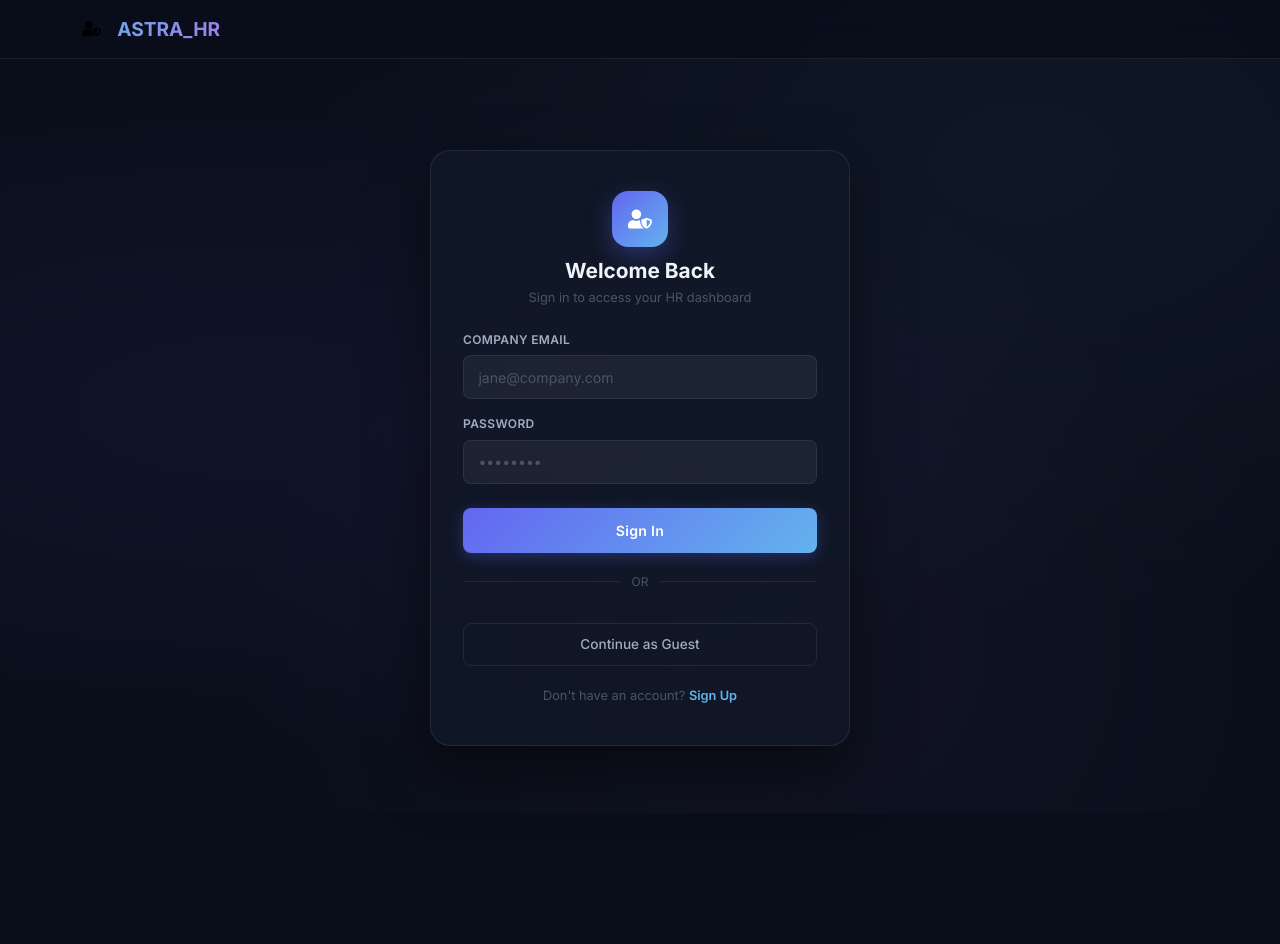
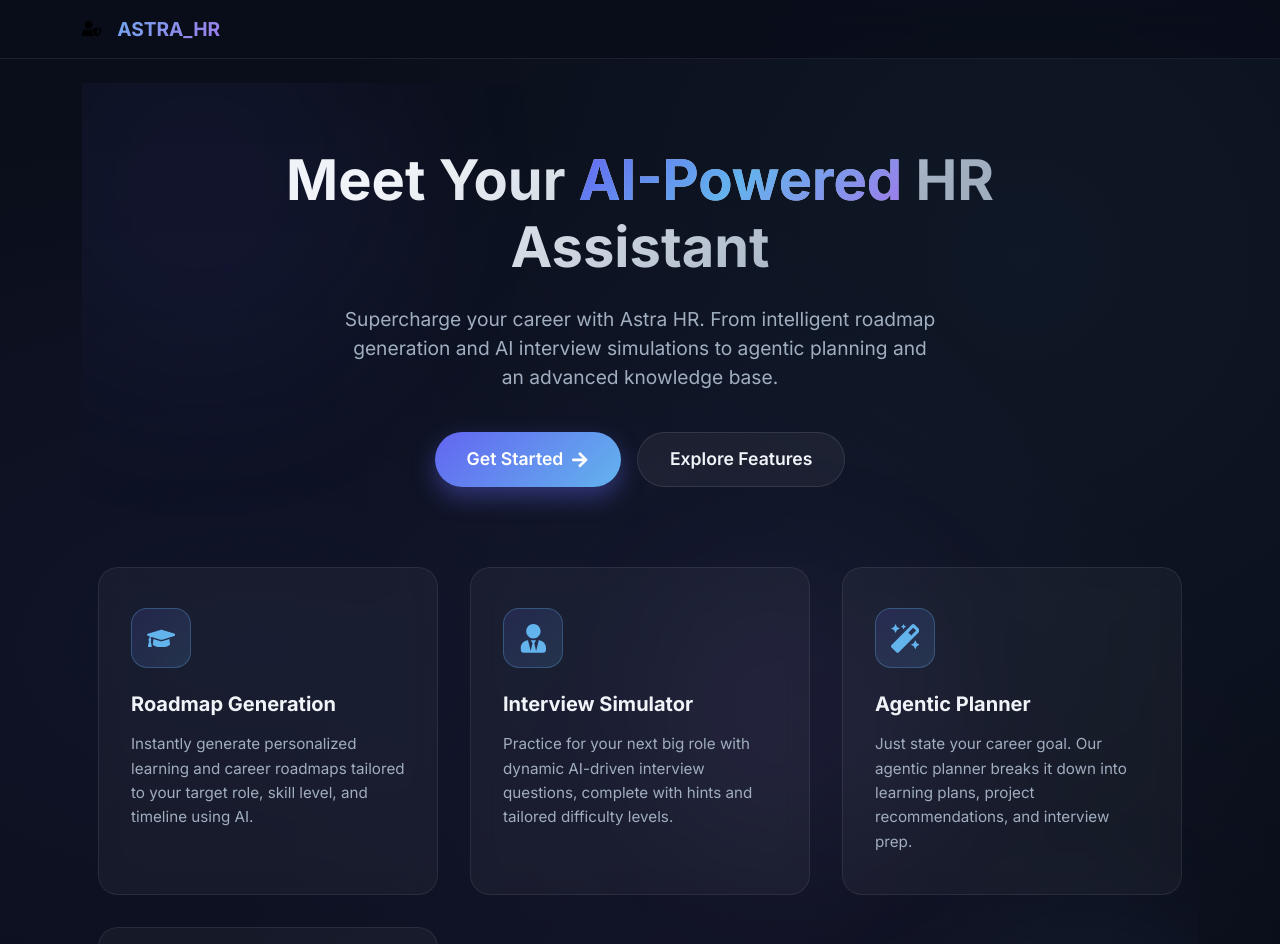
Before and after one commit to Sourabhpande532/AstraAIs, a React (Vite) app in the folder ai-client/: page / in a window 1280 px wide. Before the commit this address led to /auth. Shown: the top 944 px of the page. Before the commit the page ends 813 px from the top, so only its background shows below. Built offline with nearby package versions, Linux system fonts and the light colour scheme; no server answers.

Commit message:
refactor-add landing page and fix css issue

```diff
--- a/ai-client/src/App.tsx
+++ b/ai-client/src/App.tsx
@@ -5,6 +5,7 @@ import Navbar from './components/Navbar'
 import Dashboard from './pages/Dashboard'
 import Auth from './pages/Auth'
 import CareerAI from './pages/CareerAI'
+import Landing from './pages/Landing'
 import AiTerminalWidget from './components/AiTerminalWidget'
 
 function App() {
@@ -15,9 +16,10 @@ function App() {
       <Navbar />
       <div className="container mt-4">
         <Routes>
-          <Route path="/" element={user ? <Dashboard /> : <Navigate to="/auth" />} />
+          <Route path="/" element={<Landing />} />
+          <Route path="/dashboard" element={user ? <Dashboard /> : <Navigate to="/auth" />} />
           <Route path="/career" element={user ? <CareerAI /> : <Navigate to="/auth" />} />
-          <Route path="/auth" element={!user ? <Auth /> : <Navigate to="/" />} />
+          <Route path="/auth" element={!user ? <Auth /> : <Navigate to="/dashboard" />} />
         </Routes>
       </div>
       {user && <AiTerminalWidget />}
--- a/ai-client/src/components/Navbar.tsx
+++ b/ai-client/src/components/Navbar.tsx
@@ -41,6 +41,13 @@ const Navbar = () => {
             <div className="d-flex flex-column flex-lg-row align-items-lg-center gap-3 mt-3 mt-lg-0 pb-2 pb-lg-0">
               <Link
                 className="text-light text-decoration-none fw-bold nav-link-custom"
+                to="/dashboard"
+                onClick={() => setIsNavCollapsed(true)}
+              >
+                Dashboard
+              </Link>
+              <Link
+                className="text-light text-decoration-none fw-bold nav-link-custom"
                 to="/career"
                 onClick={() => setIsNavCollapsed(true)}
               >
--- a/ai-client/src/index.css
+++ b/ai-client/src/index.css
@@ -15,7 +15,7 @@
   --accent-pink: #f687b3;
   --text-primary: #f0f4f8;
   --text-secondary: #a0aec0;
-  --text-muted: #4a5568;
+  --text-muted: #9ca3af;
   --glow-blue: 0 0 20px rgba(99, 179, 237, 0.2);
   --glow-green: 0 0 20px rgba(72, 187, 120, 0.2);
   --shadow-card: 0 4px 24px rgba(0, 0, 0, 0.4);
@@ -35,6 +35,14 @@ body {
   min-height: 100vh;
   color: var(--text-primary);
   font-family: 'Inter', -apple-system, BlinkMacSystemFont, sans-serif;
+}
+
+.text-muted {
+  color: var(--text-muted) !important;
+}
+
+.text-secondary {
+  color: var(--text-secondary) !important;
 }
 
 /* ─── Navbar ─────────────────────────────────────────────────── */
--- /dev/null
+++ b/ai-client/src/pages/Landing.css
@@ -0,0 +1,223 @@
+.landing-container {
+  min-height: calc(100vh - 70px);
+  display: flex;
+  flex-direction: column;
+  justify-content: center;
+  align-items: center;
+  padding: 4rem 1rem;
+  text-align: center;
+  position: relative;
+  overflow: hidden;
+}
+
+/* Background floating elements */
+.landing-bg-shape {
+  position: absolute;
+  border-radius: 50%;
+  filter: blur(80px);
+  z-index: -1;
+  opacity: 0.5;
+  animation: float 10s infinite alternate ease-in-out;
+}
+
+.shape-1 {
+  width: 400px;
+  height: 400px;
+  background: rgba(99, 102, 241, 0.15);
+  top: -10%;
+  left: -10%;
+}
+
+.shape-2 {
+  width: 300px;
+  height: 300px;
+  background: rgba(99, 179, 237, 0.15);
+  bottom: 10%;
+  right: -5%;
+  animation-delay: -5s;
+}
+
+.shape-3 {
+  width: 250px;
+  height: 250px;
+  background: rgba(159, 122, 234, 0.15);
+  top: 40%;
+  left: 50%;
+  transform: translateX(-50%);
+  animation-duration: 15s;
+}
+
+@keyframes float {
+  0% { transform: translate(0, 0) scale(1); }
+  50% { transform: translate(30px, 20px) scale(1.05); }
+  100% { transform: translate(-20px, 40px) scale(0.95); }
+}
+
+/* Hero Content */
+.landing-hero {
+  max-width: 800px;
+  margin: 0 auto;
+  animation: slideUpFade 1s cubic-bezier(0.16, 1, 0.3, 1) forwards;
+}
+
+.landing-title {
+  font-size: 3.5rem;
+  font-weight: 800;
+  line-height: 1.2;
+  margin-bottom: 1.5rem;
+  background: linear-gradient(135deg, #f0f4f8 20%, #a0aec0 80%);
+  -webkit-background-clip: text;
+  -webkit-text-fill-color: transparent;
+  background-clip: text;
+  color: transparent;
+}
+
+.landing-title-highlight {
+  background: linear-gradient(135deg, #6366f1, #63b3ed, #9f7aea);
+  -webkit-background-clip: text;
+  -webkit-text-fill-color: transparent;
+  background-clip: text;
+  color: transparent;
+}
+
+.landing-subtitle {
+  font-size: 1.2rem;
+  color: var(--text-secondary);
+  margin-bottom: 2.5rem;
+  font-weight: 400;
+  max-width: 600px;
+  margin-left: auto;
+  margin-right: auto;
+}
+
+.landing-cta-group {
+  display: flex;
+  gap: 1rem;
+  justify-content: center;
+  flex-wrap: wrap;
+}
+
+.btn-landing-primary {
+  padding: 0.85rem 2rem;
+  font-size: 1.1rem;
+  font-weight: 600;
+  border-radius: 30px;
+  background: linear-gradient(135deg, #6366f1, #63b3ed);
+  color: #fff;
+  border: none;
+  box-shadow: 0 10px 25px rgba(99, 102, 241, 0.4);
+  transition: all 0.3s ease;
+  text-decoration: none;
+  display: inline-flex;
+  align-items: center;
+  gap: 0.5rem;
+}
+
+.btn-landing-primary:hover {
+  transform: translateY(-3px) scale(1.02);
+  box-shadow: 0 15px 35px rgba(99, 102, 241, 0.6);
+  color: #fff;
+}
+
+.btn-landing-secondary {
+  padding: 0.85rem 2rem;
+  font-size: 1.1rem;
+  font-weight: 600;
+  border-radius: 30px;
+  background: rgba(255, 255, 255, 0.05);
+  color: var(--text-primary);
+  border: 1px solid rgba(255, 255, 255, 0.1);
+  backdrop-filter: blur(10px);
+  transition: all 0.3s ease;
+  text-decoration: none;
+  display: inline-flex;
+  align-items: center;
+  gap: 0.5rem;
+}
+
+.btn-landing-secondary:hover {
+  background: rgba(255, 255, 255, 0.1);
+  border-color: rgba(99, 179, 237, 0.4);
+  color: var(--text-primary);
+  transform: translateY(-3px);
+}
+
+/* Features Section */
+.landing-features {
+  display: grid;
+  grid-template-columns: repeat(auto-fit, minmax(280px, 1fr));
+  gap: 2rem;
+  width: 100%;
+  max-width: 1100px;
+  margin-top: 5rem;
+}
+
+.landing-feature-card {
+  background: var(--bg-card);
+  backdrop-filter: blur(12px);
+  border: 1px solid var(--border);
+  border-radius: 20px;
+  padding: 2.5rem 2rem;
+  text-align: left;
+  transition: all 0.4s cubic-bezier(0.16, 1, 0.3, 1);
+  opacity: 0;
+  animation: slideUpFade 0.8s forwards;
+}
+
+.landing-feature-card:nth-child(1) { animation-delay: 0.2s; }
+.landing-feature-card:nth-child(2) { animation-delay: 0.4s; }
+.landing-feature-card:nth-child(3) { animation-delay: 0.6s; }
+
+.landing-feature-card:hover {
+  transform: translateY(-10px);
+  border-color: var(--border-glow);
+  box-shadow: 0 15px 40px rgba(0, 0, 0, 0.5), inset 0 0 20px rgba(99, 179, 237, 0.1);
+}
+
+.feature-icon-wrapper {
+  width: 60px;
+  height: 60px;
+  border-radius: 16px;
+  background: linear-gradient(135deg, rgba(99, 102, 241, 0.15), rgba(99, 179, 237, 0.15));
+  display: flex;
+  align-items: center;
+  justify-content: center;
+  font-size: 1.8rem;
+  margin-bottom: 1.5rem;
+  color: var(--accent-blue);
+  border: 1px solid rgba(99, 179, 237, 0.3);
+}
+
+.feature-title {
+  font-size: 1.25rem;
+  font-weight: 700;
+  color: var(--text-primary);
+  margin-bottom: 1rem;
+}
+
+.feature-desc {
+  color: var(--text-secondary);
+  font-size: 0.95rem;
+  line-height: 1.6;
+  margin: 0;
+}
+
+@keyframes slideUpFade {
+  from {
+    opacity: 0;
+    transform: translateY(40px);
+  }
+  to {
+    opacity: 1;
+    transform: translateY(0);
+  }
+}
+
+/* Responsive Adjustments */
+@media (max-width: 768px) {
+  .landing-title { font-size: 2.5rem; }
+  .landing-subtitle { font-size: 1rem; padding: 0 1rem; }
+  .landing-cta-group { flex-direction: column; width: 100%; padding: 0 2rem; }
+  .btn-landing-primary, .btn-landing-secondary { width: 100%; justify-content: center; }
+  .landing-features { margin-top: 3.5rem; padding: 0 1rem; }
+}
--- /dev/null
+++ b/ai-client/src/pages/Landing.tsx
@@ -0,0 +1,86 @@
+import { Link } from 'react-router-dom';
+import { useSelector } from 'react-redux';
+import type { RootState } from '../store/store';
+import { FaUserShield, FaGraduationCap, FaUserTie, FaQuestionCircle, FaArrowRight, FaMagic } from 'react-icons/fa';
+import './Landing.css';
+
+const Landing = () => {
+  const { user } = useSelector((state: RootState) => state.auth);
+
+  return (
+    <div className="landing-container">
+      {/* Background Shapes for Animation */}
+      <div className="landing-bg-shape shape-1"></div>
+      <div className="landing-bg-shape shape-2"></div>
+      <div className="landing-bg-shape shape-3"></div>
+
+      <div className="landing-hero">
+        <h1 className="landing-title">
+          Meet Your <span className="landing-title-highlight">AI-Powered</span> HR Assistant
+        </h1>
+        <p className="landing-subtitle">
+          Supercharge your career with Astra HR. From intelligent roadmap generation and AI interview simulations to agentic planning and an advanced knowledge base.
+        </p>
+
+        <div className="landing-cta-group">
+          {user ? (
+            <Link to="/dashboard" className="btn-landing-primary">
+              Go to Dashboard <FaArrowRight />
+            </Link>
+          ) : (
+            <Link to="/auth" className="btn-landing-primary">
+              Get Started <FaArrowRight />
+            </Link>
+          )}
+          <a href="#features" className="btn-landing-secondary">
+            Explore Features
+          </a>
+        </div>
+      </div>
+
+      <div id="features" className="landing-features">
+        <div className="landing-feature-card">
+          <div className="feature-icon-wrapper">
+            <FaGraduationCap />
+          </div>
+          <h3 className="feature-title">Roadmap Generation</h3>
+          <p className="feature-desc">
+            Instantly generate personalized learning and career roadmaps tailored to your target role, skill level, and timeline using AI.
+          </p>
+        </div>
+
+        <div className="landing-feature-card">
+          <div className="feature-icon-wrapper">
+            <FaUserTie />
+          </div>
+          <h3 className="feature-title">Interview Simulator</h3>
+          <p className="feature-desc">
+            Practice for your next big role with dynamic AI-driven interview questions, complete with hints and tailored difficulty levels.
+          </p>
+        </div>
+
+        <div className="landing-feature-card">
+          <div className="feature-icon-wrapper">
+            <FaMagic />
+          </div>
+          <h3 className="feature-title">Agentic Planner</h3>
+          <p className="feature-desc">
+            Just state your career goal. Our agentic planner breaks it down into learning plans, project recommendations, and interview prep.
+          </p>
+        </div>
+
+        <div className="landing-feature-card">
+          <div className="feature-icon-wrapper">
+            <FaQuestionCircle />
+          </div>
+          <h3 className="feature-title">HR Knowledge Base</h3>
+          <p className="feature-desc">
+            Ask any HR or career-related question and get instant RAG-powered answers drawn from our extensive knowledge base.
+          </p>
+        </div>
+      </div>
+    </div>
+  );
+};
+
+export default Landing;
```
